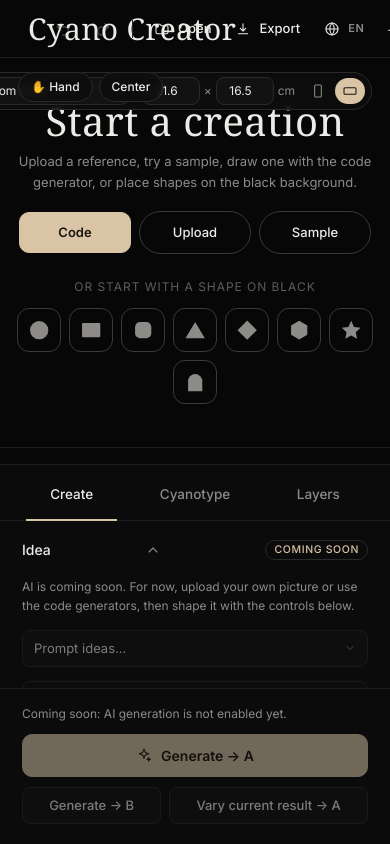
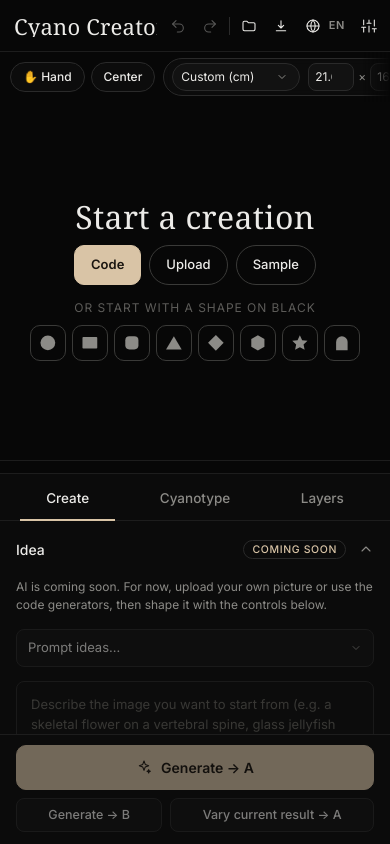
Before and after one commit to cosmotropia/cyanotype-tool-creator, a website built with Vite: page index.html in a window 390 px wide. Built offline with nearby package versions, Linux system fonts and the light colour scheme; a web font is replaced by a local one.

Commit message:
responsive views

```diff
--- a/src/main.js
+++ b/src/main.js
@@ -842,8 +842,9 @@ function download(blob, name) {
 function fitCanvas() {
   if (!sketch) return
   const [ew, eh] = frameDims()
-  const aw = Math.max(200, stage.clientWidth - 32)
-  const ah = Math.max(200, stage.clientHeight - 32)
+  const m = stage.clientWidth < 600 ? 16 : 32 // tighter margin around the print on phones
+  const aw = Math.max(120, stage.clientWidth - m)
+  const ah = Math.max(120, stage.clientHeight - m)
   const k = Math.min(aw / ew, ah / eh)
   const w = Math.max(100, Math.floor(ew * k))
   const h = Math.max(100, Math.floor(eh * k))
@@ -922,7 +923,11 @@ centerBtn.addEventListener('click', () => {
 const stageTools = document.createElement('div')
 stageTools.className = 'stagetools'
 stageTools.append(handBtn, overlayBtn, centerBtn)
-stage.append(stageTools)
+// Tools and the format bar share one toolbar row above the preview, so they never cover each other or the picture.
+const stageBar = document.createElement('div')
+stageBar.className = 'stagebar'
+stageBar.append(stageTools, ...stage.querySelectorAll('.formatbar'))
+stage.before(stageBar)
 
 const startSketch = () =>
   new p5((s) => {
--- a/src/style.css
+++ b/src/style.css
@@ -46,11 +46,12 @@ button, input, select, textarea { font-family: var(--font-body); }
   display: grid;
   grid-template-columns: minmax(0, 1fr) var(--side-w);
   height: 100vh;
+  height: 100dvh; /* mobile browsers: the visible height, without the address bar */
 }
 #workspace {
   display: grid;
   grid-template-columns: minmax(0, 1fr);
-  grid-template-rows: auto minmax(0, 1fr) auto;
+  grid-template-rows: auto auto minmax(0, 1fr) auto; /* top bar · tool row · preview · status */
   min-width: 0;
   min-height: 0;
 }
@@ -67,7 +68,7 @@ button, input, select, textarea { font-family: var(--font-body); }
   background: var(--bg);
   border-bottom: 1px solid var(--line);
 }
-.brand-wrap { display: flex; flex: 1 1 auto; align-items: center; min-width: 0; }
+.brand-wrap { display: flex; flex: 1 1 auto; align-items: center; min-width: 0; overflow: hidden; }
 .brand, .display-title { font-family: var(--font-display); }
 .brand {
   margin: 0;
@@ -221,25 +222,33 @@ button.topbtn:disabled { opacity: 0.35; cursor: default; }
 }
 .gtip[hidden] { display: none; }
 
-/* Floating tools over the preview */
-.stagetools { position: absolute; top: 14px; left: 18px; display: flex; gap: 6px; z-index: 2; }
+/* Tool row above the preview: tools on the left, the print format on the right. Wraps instead of overlapping. */
+.stagebar {
+  display: flex;
+  flex-wrap: wrap;
+  align-items: center;
+  justify-content: space-between;
+  gap: 8px 12px;
+  min-width: 0;
+  padding: 10px 18px;
+  background: var(--stage);
+}
+.stagetools { display: flex; flex: none; gap: 6px; }
 .stagetools button {
   padding: 5px 12px;
   font-size: 12px;
+  white-space: nowrap;
   background: rgba(14, 14, 14, 0.85);
-  backdrop-filter: blur(4px);
   border-radius: 999px;
 }
 .stagetools button.on,
 .stagetools button.overlaybtn.on { background: var(--accent); border-color: var(--accent); color: var(--accent-ink); }
 
-/* Format bar over the preview: page format, size in cm, portrait / landscape */
+/* Format bar: page format, size in cm, portrait / landscape */
 .formatbar {
-  position: absolute;
-  top: 14px;
-  right: 18px;
-  z-index: 2;
   display: flex;
+  flex: 0 1 auto;
+  min-width: 0;
   align-items: center;
   gap: 8px;
   padding: 4px 6px 4px 8px;
@@ -249,8 +258,9 @@ button.topbtn:disabled { opacity: 0.35; cursor: default; }
   border-radius: 999px;
   font-size: 12px;
 }
-.formatbar select { width: 170px; padding: 4px 8px; font-size: 12px; border-radius: 999px; }
-.formatbar .dims { display: inline-flex; align-items: center; gap: 4px; color: var(--dim); }
+.formatbar select { flex: 0 1 170px; width: 170px; min-width: 120px; padding: 4px 26px 4px 8px; font-size: 12px; border-radius: 999px; text-overflow: ellipsis; }
+.formatbar .dims { display: inline-flex; flex: none; align-items: center; gap: 4px; color: var(--dim); }
+.formatbar .orients { flex: none; }
 .formatbar .dims input { width: 58px; padding: 4px 6px; font-size: 12px; text-align: right; border-radius: 8px; }
 .formatbar .orients { display: inline-flex; gap: 2px; }
 .formatbar button.orient { padding: 5px 7px; line-height: 0; border: 0; border-radius: 999px; background: transparent; color: var(--dim); }
@@ -277,12 +287,14 @@ button.topbtn:disabled { opacity: 0.35; cursor: default; }
   display: flex;
   flex-direction: column;
   align-items: center;
-  justify-content: center;
+  justify-content: safe center; /* on a short preview it scrolls from the top instead of cutting the title */
   gap: 14px;
   padding: 24px;
+  overflow-y: auto;
   text-align: center;
   background: var(--stage);
 }
+.emptyhint > * { flex: none; }
 .emptyframe { position: relative; flex: none; width: min(300px, 52%); height: min(300px, 34vh); min-height: 160px; margin-bottom: 22px; }
 .emptyframe .corner { position: absolute; width: 18px; height: 18px; border: 0 solid #6a6965; }
 .emptyframe .tl { top: 0; left: 0; border-top-width: 1px; border-left-width: 1px; }
@@ -601,6 +613,8 @@ textarea::placeholder { color: #66655f; }
 .ai-msg[data-kind='soon'] { color: var(--dim); }
 
 /* Coming soon: AI controls are visible but locked (VITE_AI_ENABLED=false) */
+.foldhead .ico { order: 3; }
+.foldhead .soonbadge { order: 2; margin: 0 12px 0 auto; }
 .soonbadge {
   margin-left: 10px;
   padding: 1px 8px;
@@ -779,17 +793,95 @@ button.tab.pulse { animation: tabpulse 1.2s ease-out; }
 @keyframes tabpulse { 0%, 40% { background: var(--accent-soft); color: var(--text); } 100% { background: transparent; } }
 .framegroup { margin-top: 6px; padding-top: 10px; border-top: 1px solid var(--line); font-size: 11px; font-weight: 600; text-transform: uppercase; letter-spacing: 0.12em; color: var(--dim); }
 
+/* ============ Responsive ============
+   ≥1280 desktop · 1024–1279 laptop (narrower panel) · ≤1100 icon-only top bar ·
+   ≤900 portrait / ≤640 any: preview on top, panel below · ≤480 phone · touch screens get bigger targets. */
 @media (max-width: 1280px) {
+  :root { --side-w: 330px; --pad: 18px; }
   .brand-sep, .brand-tag { display: none; }
 }
-@media (max-width: 800px) {
-  #app { grid-template-columns: 1fr; grid-template-rows: 55vh 1fr; }
+@media (max-width: 1100px) {
+  #topbar { gap: 10px; padding: 0 10px 0 18px; }
+  .brand { font-size: 26px; }
+  /* Labels go, icons stay (each button keeps its name as a tooltip and for screen readers). */
+  button.topbtn > span:not(.ico):not(.langcode) { display: none; }
+  button.topbtn { padding: 8px 9px; }
+  .stagebar { padding: 8px 12px; }
+}
+@media (max-width: 1024px) {
+  :root { --side-w: 300px; }
+  .ctl { grid-template-columns: minmax(0, 88px) minmax(0, 1fr) 70px; column-gap: 10px; }
+  .ctl:has(> select) { grid-template-columns: minmax(0, 88px) minmax(0, 1fr); }
+}
+
+/* Stacked layout: preview (with its top bar and tools) on top, the panel scrolls below. */
+@media (max-width: 900px) and (orientation: portrait), (max-width: 640px) {
+  #app { grid-template-columns: minmax(0, 1fr); grid-template-rows: minmax(300px, 56dvh) minmax(0, 1fr); }
   #side { border-left: 0; border-top: 1px solid var(--line); }
+  .tabs { padding: 0 4px; }
+  button.tab { padding: 14px 6px 12px; }
+  .ctl { grid-template-columns: minmax(0, 110px) minmax(0, 1fr) 70px; }
+  .ctl:has(> select) { grid-template-columns: minmax(0, 110px) minmax(0, 1fr); }
+  /* The panel is short here: a compact Generate dock leaves room for the controls. */
+  .dock { gap: 8px; padding: 10px var(--pad) 12px; }
+  .dock .hint[data-kind='soon'], .dock .hint[data-kind='ok'] { display: none; } /* errors and progress stay */
+  button.generate { padding: 11px; }
+  .dock .row2 button { padding: 7px 10px; font-size: 12.5px; }
 }
+/* Landscape phones: keep two columns but slimmer, so the preview keeps its height. */
+@media (max-height: 520px) and (orientation: landscape) {
+  :root { --side-w: 300px; }
+  #topbar { height: 46px; }
+  .stagebar { padding: 6px 10px; }
+  .status { display: none; }
+}
+
+@media (max-width: 480px) {
+  :root { --pad: 16px; }
+  #topbar { height: 52px; padding: 0 6px 0 14px; gap: 6px; }
+  .brand { font-size: 22px; }
+  .topdivider { margin: 0 2px; }
+  button.topbtn { padding: 8px 7px; }
+  /* One scrollable row of tools instead of two stacked rows: the preview keeps its height. */
+  .stagebar { flex-wrap: nowrap; overflow-x: auto; scrollbar-width: none; padding: 6px 10px; gap: 8px; }
+  .stagebar::-webkit-scrollbar { display: none; }
+  .stagebar { -webkit-mask-image: linear-gradient(to right, #000 calc(100% - 28px), transparent); mask-image: linear-gradient(to right, #000 calc(100% - 28px), transparent); } /* hints that it scrolls */
+  .stagebar > * { flex: none; }
+  .formatbar select { flex: none; width: 128px; }
+  .formatbar .dims input { width: 46px; }
+  .formatbar .dims .cm { display: none; }
+  .status { padding: 6px 14px; }
+  .menupanel { position: fixed; top: 58px; right: 8px; left: 8px; min-width: 0; max-height: calc(100dvh - 72px); overflow-y: auto; }
+  .menuhint { max-width: none; }
+  .seedrow { flex-wrap: wrap; }
+  .seedrow input[type='number'] { flex: 1 0 70px; }
+}
+
 /* Short or narrow preview: drop the decorative frame and shrink the title so the empty state still fits. */
-@media (max-width: 800px), (max-height: 760px) {
+@media (max-width: 900px), (max-height: 760px) {
   .emptyframe { display: none; }
-  .emptyhint { gap: 10px; padding: 12px; }
+  .emptyhint { gap: 10px; padding: 16px 12px; }
   .emptyhint h3 { font-size: 40px; }
   .emptyhint p { font-size: 13px; }
 }
+@media (max-width: 480px), (max-height: 520px) {
+  .emptyhint { gap: 8px; }
+  .emptyhint h3 { font-size: 32px; }
+  .emptyhint p { display: none; } /* the buttons say it already */
+  .emptyrow { gap: 8px; margin-top: 4px; }
+  .emptyrow button { min-width: 0; padding: 9px 16px; font-size: 13px; }
+  .emptyshapes { margin-top: 6px; gap: 8px; }
+  .shapegrid.big { gap: 6px; }
+  .shapegrid.big button.shapetile { width: 36px; height: 36px; border-radius: 10px; }
+}
+
+/* Touch screens: fingers need larger targets than a mouse. */
+@media (pointer: coarse) {
+  input[type='range'] { height: 28px; }
+  input[type='range']::-webkit-slider-thumb { width: 22px; height: 22px; margin-top: -10px; }
+  input[type='range']::-moz-range-thumb { width: 22px; height: 22px; }
+  .gh { width: 16px; height: 16px; margin: -8px 0 0 -8px; }
+  .gh::after { inset: -12px; }
+  button.eyebtn { width: 40px; height: 40px; }
+  .stagetools button { padding: 7px 14px; }
+}
```
